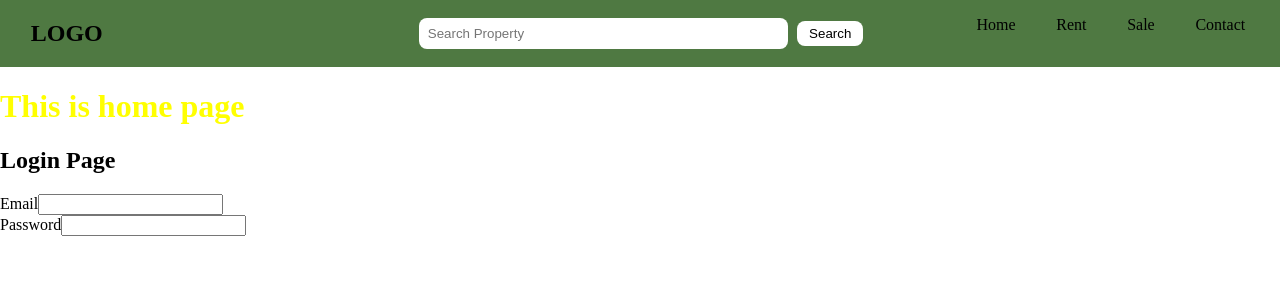
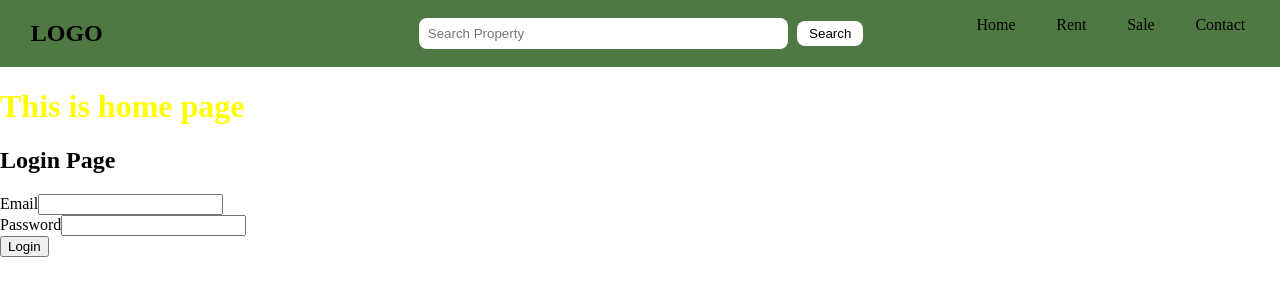
Before and after one commit to toyman640/REfrontend, a React (Vite) app: page /login-page in a window 1280 px wide. Shown: the top 300 px of the page. Built offline with nearby package versions, Linux system fonts and the light colour scheme.

Commit message:
Add redux to project

```diff
--- a/package.json
+++ b/package.json
@@ -10,8 +10,10 @@
     "preview": "vite preview"
   },
   "dependencies": {
-    "react": "^18.2.0",
-    "react-dom": "^18.2.0",
+    "@reduxjs/toolkit": "^2.2.3",
+    "react": "^18.3.0",
+    "react-dom": "^18.3.0",
+    "react-redux": "^9.1.1",
     "react-router": "^6.23.0",
     "react-router-dom": "^6.23.0"
   },
--- a/src/components/Login.jsx
+++ b/src/components/Login.jsx
@@ -13,6 +13,7 @@ const Login = () => {
           <label htmlFor="password">Password</label>
           <input type="password" name="password" id="password" />
         </div>
+        <input type="submit" value="Login" />
       </form>
     </div>
   );
```
Also changed, not shown: 1 other file (tests, documents, lock files or other folders).
